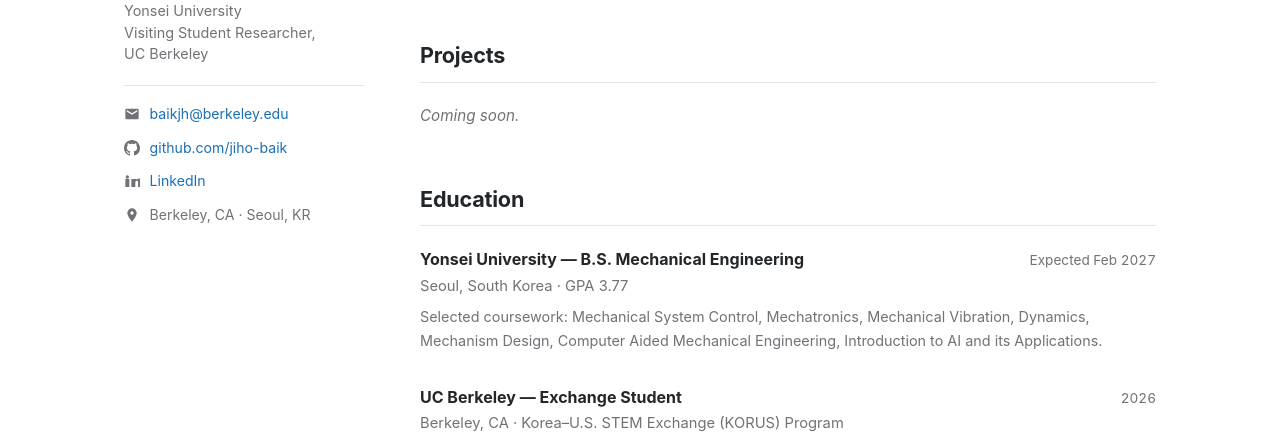
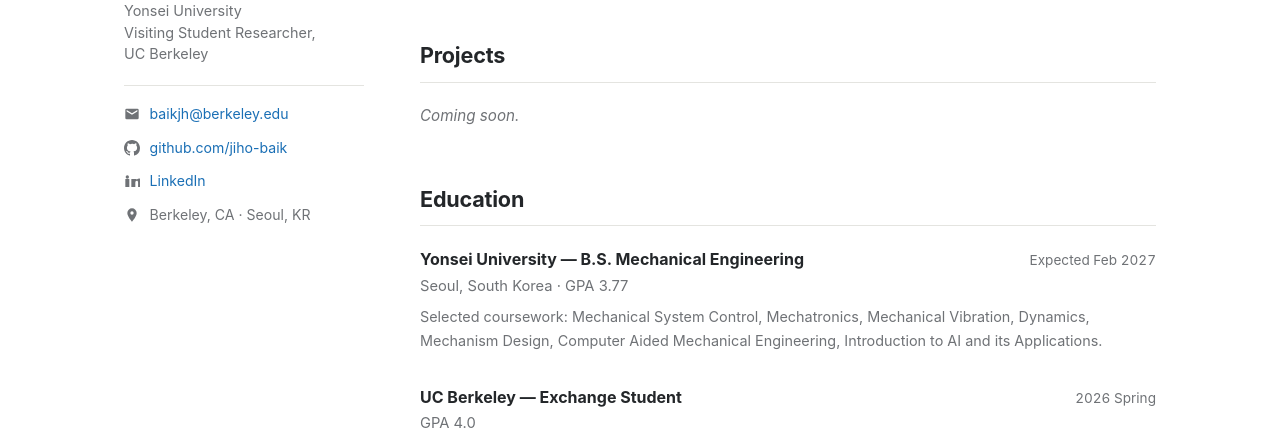
Before and after one commit to jiho-baik/jiho-baik.github.io, a plain HTML site: page index.html in a window 1280 px wide. Shown: the part 354-800 px from the top of the page. Drawn offline with Linux system fonts and the light colour scheme.

Commit message:
Update Berkeley exchange entry: 2026 Spring, GPA 4.0

```diff
--- a/index.html
+++ b/index.html
@@ -362,9 +362,9 @@
       <div class="entry">
         <div class="entry-head">
           <span class="entry-title">UC Berkeley &mdash; Exchange Student</span>
-          <span class="entry-date">2026</span>
+          <span class="entry-date">2026 Spring</span>
         </div>
-        <div class="entry-sub">Berkeley, CA &middot; Korea&ndash;U.S. STEM Exchange (KORUS) Program</div>
+        <div class="entry-sub">GPA 4.0</div>
       </div>
     </section>
 
```
